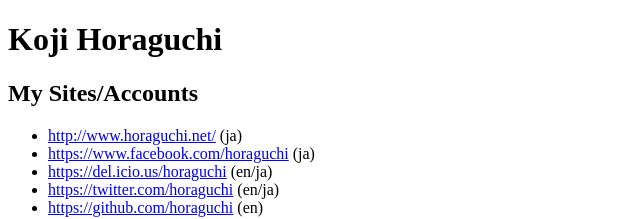
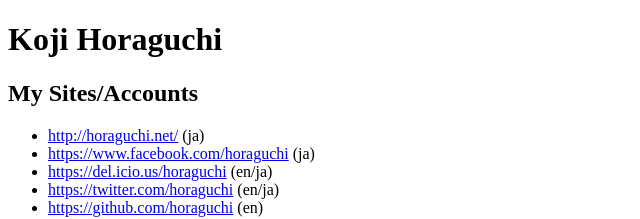
Before and after one commit to horaguchi/horaguchi.github.io, a plain HTML site: page index.html in a window 1280 px wide. Shown: the top 219 px of the page, without its empty margins (0-640 px from the left). Drawn offline with Linux system fonts and the light colour scheme.

Commit message:
Update index.html

```diff
--- a/index.html
+++ b/index.html
@@ -10,7 +10,7 @@
 <h2>My Sites/Accounts</h2>
 
 <ul>
-<li><a href="http://www.horaguchi.net/">http://www.horaguchi.net/</a> (ja)</li>
+<li><a href="http://horaguchi.net/">http://horaguchi.net/</a> (ja)</li>
 <li><a href="https://www.facebook.com/horaguchi">https://www.facebook.com/horaguchi</a> (ja)</li>
 <li><a href="https://del.icio.us/horaguchi">https://del.icio.us/horaguchi</a> (en/ja)</li>
 <li><a href="https://twitter.com/horaguchi">https://twitter.com/horaguchi</a> (en/ja)</li>
```
